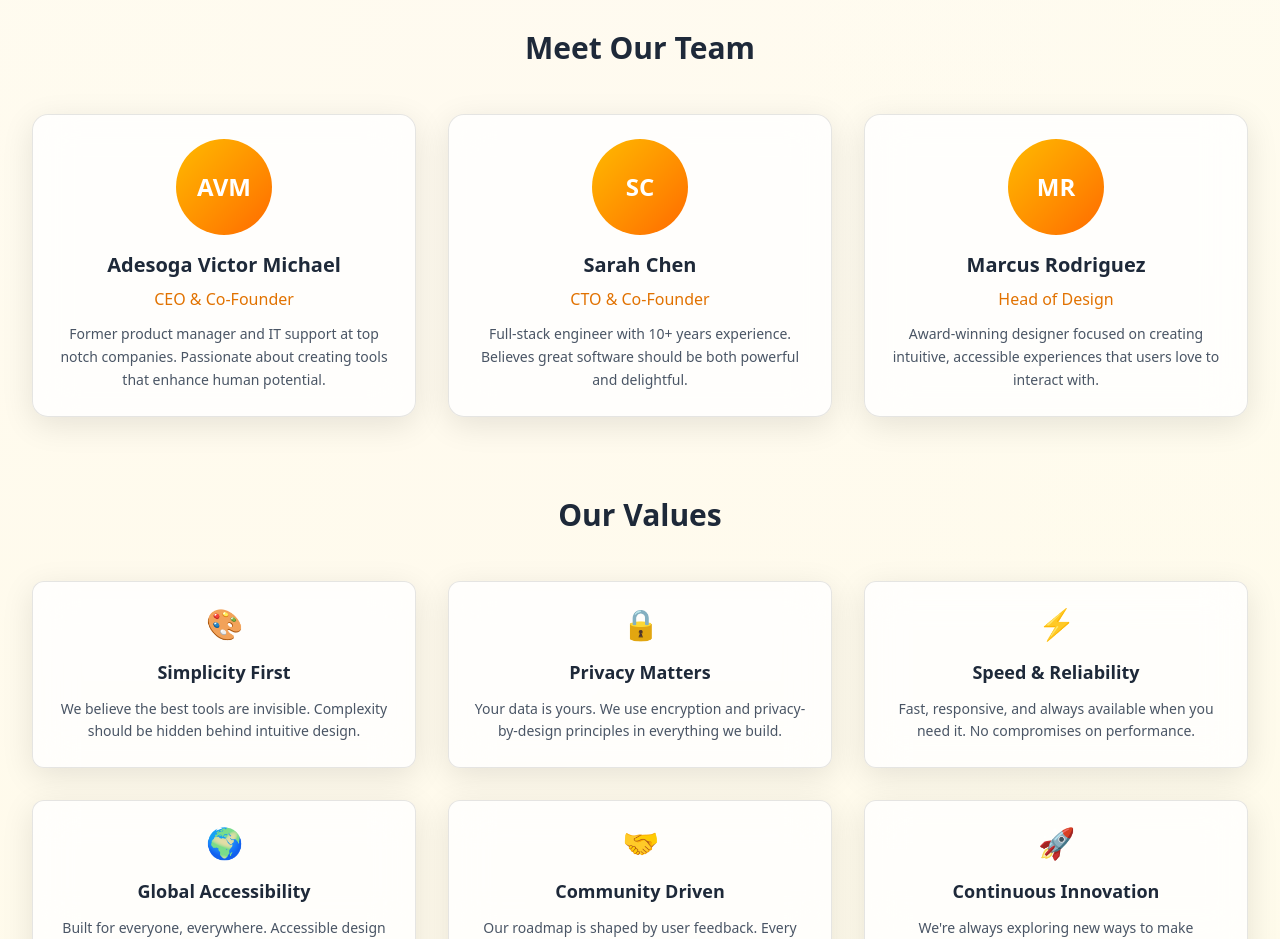
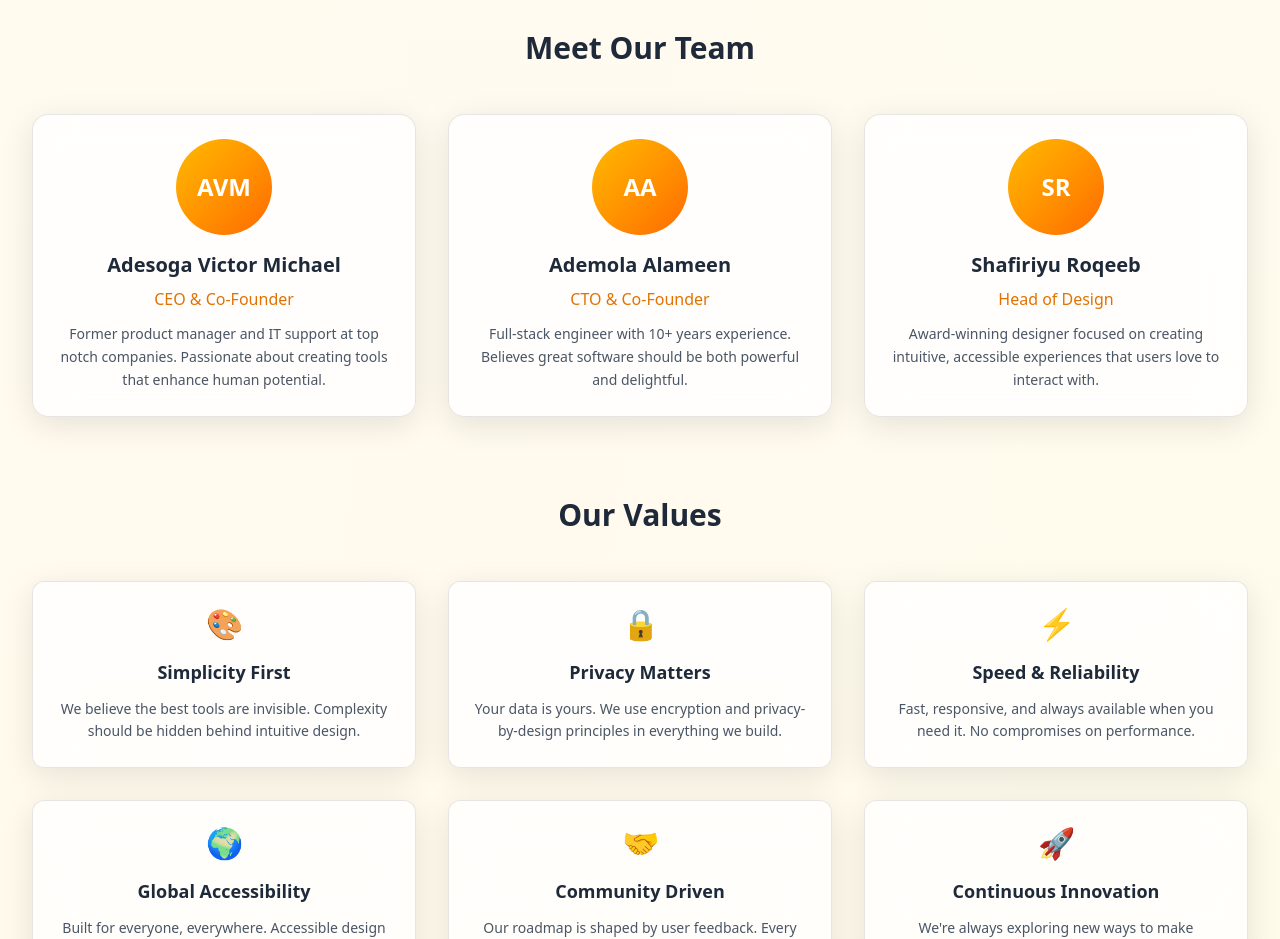
Before and after one commit to adesoga67/todo-app, a website: page views/index.html in a window 1280 px wide. Shown: the part 5420-6359 px from the top of the page. Drawn offline with nearby package versions, Linux system fonts and the light colour scheme.

Commit message:
removed the placeholder names and replaced them with real ones

```diff
--- a/views/index.html
+++ b/views/index.html
@@ -827,10 +827,10 @@
               <div
                 class="w-24 h-24 bg-gradient-to-br from-amber-400 to-orange-500 rounded-full mx-auto mb-4 flex items-center justify-center text-white text-2xl font-bold"
               >
-                SC
+                AA
               </div>
               <h4 class="text-xl font-semibold text-gray-800 mb-2">
-                Sarah Chen
+                Ademola Alameen
               </h4>
               <p class="text-amber-600 font-medium mb-3">CTO & Co-Founder</p>
               <p class="text-gray-600 text-sm leading-relaxed">
@@ -846,10 +846,10 @@
               <div
                 class="w-24 h-24 bg-gradient-to-br from-amber-400 to-orange-500 rounded-full mx-auto mb-4 flex items-center justify-center text-white text-2xl font-bold"
               >
-                MR
+                SR
               </div>
               <h4 class="text-xl font-semibold text-gray-800 mb-2">
-                Marcus Rodriguez
+                Shafiriyu Roqeeb
               </h4>
               <p class="text-amber-600 font-medium mb-3">Head of Design</p>
               <p class="text-gray-600 text-sm leading-relaxed">
```
